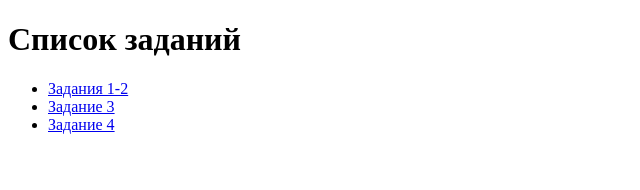
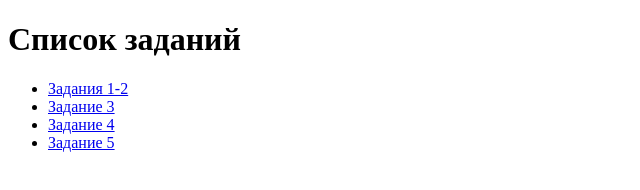
Before and after one commit to rennskk/dz1802, a plain HTML site: page hyperlinks.html in a window 1280 px wide. Shown: the full height of the page, 0-640 px from the left. Drawn offline with Linux system fonts and the light colour scheme.

Commit message:
Update hyperlinks.html

```diff
--- a/hyperlinks.html
+++ b/hyperlinks.html
@@ -11,6 +11,7 @@
         <li><A HREF="1.html">Задания 1-2</A></li>
         <li><A HREF="3z.html">Задание 3</A></li>
         <li><A HREF="dict.html">Задание 4</A></li>
+        <li><A HREF="5z1.html">Задание 5</A></li>
     </ul>
 </body>
 </html>
```
